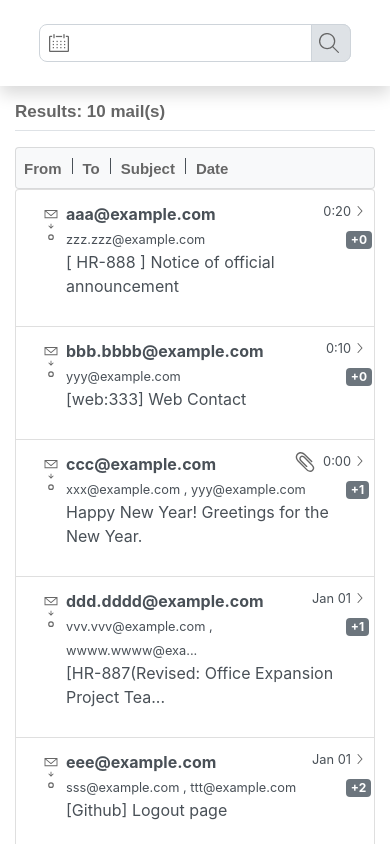
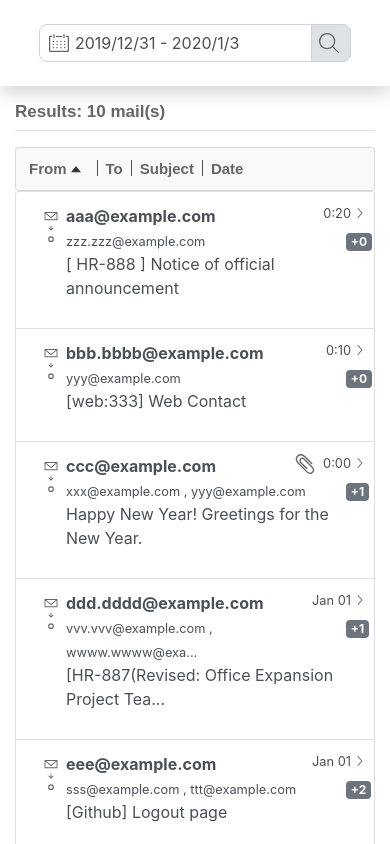
Before and after one commit to dosama/MailsTracker_React, a React (Create React App) app: page / in a window 390 px wide. Shown: the top 844 px of the page. Built offline with nearby package versions, Linux system fonts and the light colour scheme.

Commit message:
Complete Design

```diff
--- a/src/components/header/Header.js
+++ b/src/components/header/Header.js
@@ -6,7 +6,7 @@ function Header() {
   return (
   <div  className="Header">
    <header className="navbar sticky-top flex-md-nowrap p-4 shadow">
-   <div className="col-md-6 col-lg-2">
+   <div className="col-md-6 col-lg-3">
    <Search></Search>
   </div>
 </header>
--- a/src/components/mails/Mails.css
+++ b/src/components/mails/Mails.css
@@ -69,12 +69,12 @@ width:30px;
 height: 30px;
   }
 
-  .mail-arrow-icon{
+  .header-arrow-icon ,.mail-arrow-icon{
     width:10px;
     height: 10px;
       }
 
-      .mail-attachement-icon{
+       .mail-attachement-icon{
         width:20px;
         height: 20px;
           }
--- a/src/components/mails/Mails.js
+++ b/src/components/mails/Mails.js
@@ -4,6 +4,7 @@ import './Mails.css';
 import ReactPaginate from 'react-paginate';
 import mailSearchEvent from '../events/mail-search-event';
 import MailIcon  from '../../assets/icon_mail_sp.svg';
+import HeaderArrowIcon  from '../../assets/icon_arrow01.svg';
 import MailArrowIcon  from '../../assets/icon_arrow02.svg';
 import AttachementIcon from '../../assets/icon_clip.svg'
 
@@ -67,7 +68,11 @@ function Mails() {
                             <th>From</th>
                             <th>To</th>
                             <th>Subject</th>
-                            <th>Date</th>
+                            <th>
+                            <div className="row col-md-12 mr-1">Date
+      <img className="header-arrow-icon m-1" src={HeaderArrowIcon} />
+      </div>
+                            </th>
                         </tr>
                     </thead>
                     <tbody>
@@ -115,13 +120,18 @@ function Mails() {
             <div className="d-block d-lg-none">
             <div className="card bg-light p-2">
   <div class="divider-container">
-        <span className="mail-header-sm">From</span>
-        <span class="divider" />
-        <span className="mail-header-sm">To</span>
-        <span class="divider" />
-        <span className="mail-header-sm">Subject</span>
-        <span class="divider" />
-        <span className="mail-header-sm">Date</span>
+      <div className="row ml-3">
+        <span className="mail-header-sm m-1"><div className="row mr-1">From
+      <img className="header-arrow-icon m-1" src={HeaderArrowIcon} />
+      </div>
+      </span>
+        <span class="divider m-1" />
+        <span className="mail-header-sm m-1">To</span>
+        <span class="divider m-1" />
+        <span className="mail-header-sm m-1">Subject</span>
+        <span class="divider m-1" />
+        <span className="mail-header-sm m-1">Date</span>
+        </div>
       </div>
 </div>
 <div className="list-group">
@@ -135,7 +145,7 @@ function Mails() {
     </div>
     <div className="col">
     <div  className="d-flex w-100 justify-content-between">
-        <div className="mail-from">{mail.from}</div>
+        <div className="mail-from">{mail.from} </div>
         <div className="row">
         {  mail.hasAttachement  &&  <img className="mail-attachement-icon mr-2" src={AttachementIcon}  />
      }
--- a/src/components/search/Search.css
+++ b/src/components/search/Search.css
@@ -1,9 +1,11 @@
+
+
 
   .Search input {
     display: block;
     width: 100%;
     height: calc(1.5em + .75rem + 2px);
-    padding-left: 30px;
+    padding-left: 35px;
     font-size: 1rem;
     font-weight: 400;
     line-height: 1.5;
@@ -18,27 +20,6 @@
   .Search button:focus, input:focus{
     outline: none !important;
 }
-  #react-autowhatever-1 ul  {
-    padding-inline-start: 0px;
-  }
-
-  #react-autowhatever-1 ul li div {
-    position: relative;
-    display: block;
-    padding: .75rem 1.25rem;
-    margin-bottom: -1px;
-    background-color: #fff;
-    border: 1px solid #ced4da;
-  }
-
-  #react-autowhatever-1 {
-    position: relative;
-    display: block;
-    padding: 0px;
-    margin-bottom: -1px;
-    background-color: #fff;
-    border: 1px solid #ced4da;
-  }
 
 ::marker {
     unicode-bidi: isolate;
--- a/src/components/search/Search.js
+++ b/src/components/search/Search.js
@@ -1,64 +1,8 @@
 import React ,{useState, useEffect}from 'react';
-import mailService from '../../api/mails-service';
-import Autosuggest from 'react-autosuggest';
 import './Search.css';
-import mailSearchEvent from '../events/mail-search-event';
 
 function Search() {
-    const [suggestions, setSuggestions] = useState([]);
-    const [mails, setMails] = useState([]);
-    const [value, setValue] = useState('');
-
-    useEffect(() => {
-        if(!mails || mails.length == 0)
-        {
-            let mails = mailService.getMails();
-            setMails(mails);
-
-        }
-
-    }, [mails]);
-
-    const getSuggestions = value => {
-        const inputValue = value.trim().toLowerCase();
-        const inputLength = inputValue.length;
-        return inputLength === 0 ? [] : mails.filter(mail =>
-            mail.name.toLowerCase().slice(0, inputLength) === inputValue
-        );
-      };
-
-  const onSuggestionsFetchRequested = ({ value }) => {
-    setSuggestions(getSuggestions(value));
-  };
-
-  const onSuggestionsClearRequested = () => {
-    setSuggestions([]);
-  };
-
-  const getSuggestionValue = suggestion => suggestion.name;
-
-// Use your imagination to render suggestions.
-const renderSuggestion = suggestion => (
-  <div>
-    {suggestion.name}
-  </div>
-);
-const onChange = (event, { newValue }) => {
-    setValue(newValue);
-    console.log(newValue);
-    const selectedMail = mails.find((i)=> i.name == newValue);
-    console.log(selectedMail);
-
-    mailSearchEvent.mailSearchCompletedEvent(selectedMail?selectedMail.id:'');
-
-
-  };
-
-const inputProps = {
-    placeholder: 'Search',
-    value,
-    onChange: onChange
-  };
+  const [value, setValue] = useState('2019/12/31 - 2020/1/3');
 
   return (
   <div  className="Search w-100">
@@ -66,7 +10,7 @@ const inputProps = {
      <div className="headerSearch__calendarwrap">
      <button class="headerSearch__calendar sc-ir" >Calendar</button>
    </div>
-    <input ></input>
+    <input value={value}></input>
       <div className="headerSearch__submitwrap">
       <button class="headerSearch__submit sc-ir">Search</button>
       </div>
```
